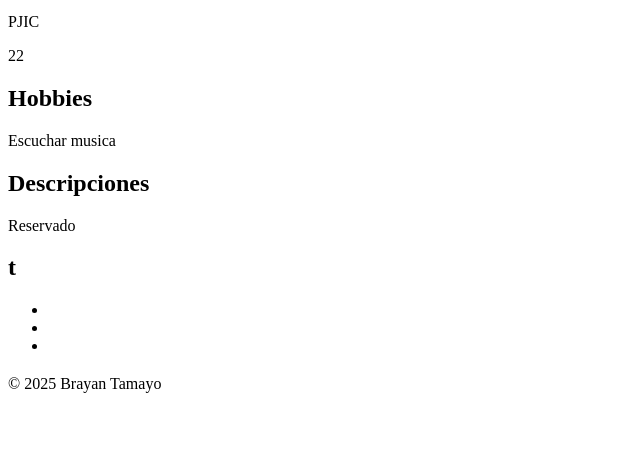
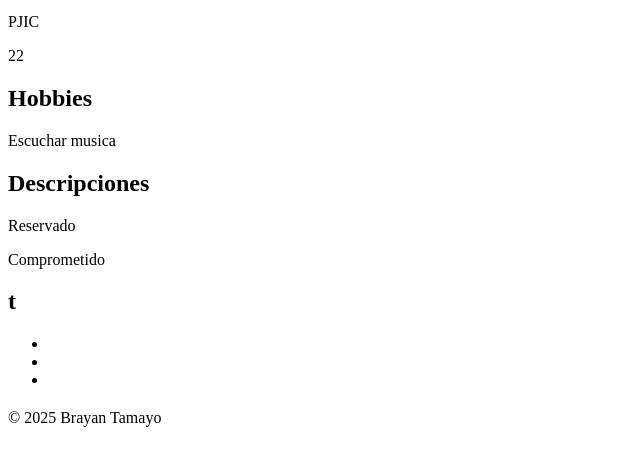
Before and after one commit to Brayan-T/RepoEjem, a plain HTML site: page index.html in a window 1280 px wide. Shown: the part 101-566 px from the top of the page, without its empty margins (0-640 px from the left). Drawn offline with Linux system fonts and the light colour scheme.

Commit message:
V8
Otro texto

```diff
--- a/index.html
+++ b/index.html
@@ -21,6 +21,7 @@
   <section>
     <h2>Descripciones</h2>
     <p>Reservado</p>
+    <p>Comprometido</p>
   </section>
 
   <section>
```
